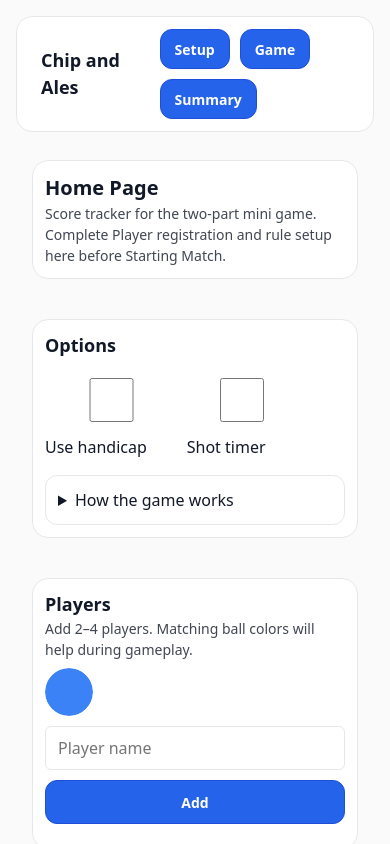
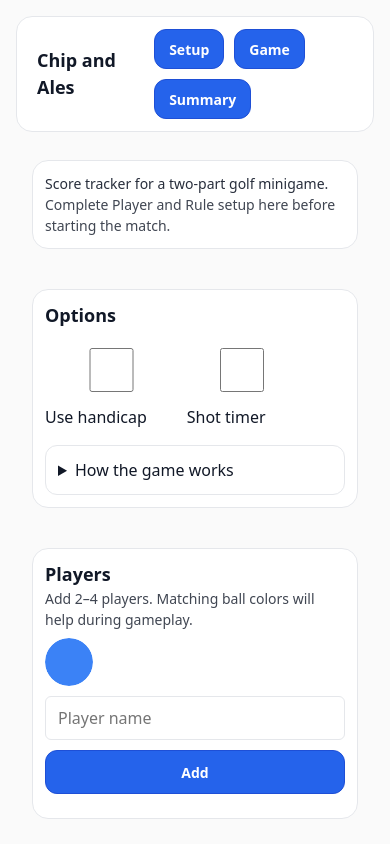
Before and after one commit to SakamotoWebDev/chip-and-ales, a React (Vite) app: page / in a window 390 px wide. Built offline with nearby package versions, Linux system fonts and the light colour scheme.

Commit message:
optimized page navigation bar for mobile viewing

```diff
--- a/src/app/App.tsx
+++ b/src/app/App.tsx
@@ -28,9 +28,9 @@ export default function App() {
     <ThemeProvider>
       <BrowserRouter basename={import.meta.env.BASE_URL}>
         <div className="p-4 space-y-3">
-          <header className="font-semibold flex flex-wrap sm:flex-nowrap items-center justify-between gap-3 rounded-2xl border p-3">
+          <header className="font-semibold flex sm:flex-row items-center justify-between gap-3 rounded-2xl border p-3">
             <div
-              className="px-3 mx-auto text-lg font-semibold">
+              className="px-2 mx-auto text-lg font-semibold">
               Chip and Ales
             </div>
 
--- a/src/pages/homePage.tsx
+++ b/src/pages/homePage.tsx
@@ -48,11 +48,10 @@ export default function HomePage() {
 
   return (
     <div className="max-w-4xl mx-auto space-y-10 p-4">
-      <header className="flex flex-wrap sm:flex-nowrap items-start justify-between gap-4 rounded-2xl border p-3">
+      <header className="flex flex-wrap items-start justify-between gap-4 rounded-2xl border p-3">
   <div className="flex-1 pr-6 min-w-[260px]">
-    <div className="text-xl font-semibold">Home Page</div>
-    <div className="text-sm opacity-80">Score tracker for the two-part mini game.</div>
-    <div className="text-sm opacity-80">Complete Player registration and rule setup here before Starting Match.</div>
+    <div className="text-sm opacity-90">Score tracker for a two-part golf minigame.</div>
+    <div className="text-sm opacity-80">Complete Player and Rule setup here before starting the match.</div>
   </div>
   <div className="shrink-0" />
 </header>
--- a/src/styles/index.css
+++ b/src/styles/index.css
@@ -366,10 +366,12 @@ textarea:focus-visible{
 .text-sm{ font-size:14px; }
 .text-lg{ font-size:18px; }
 .text-xl{ font-size:20px; }
+.font-light{ font-weight:400}
 .font-medium{ font-weight:500; }
-.font-semibold{ font-weight:600; }
+.font-semibold{ font-weight:650; }
 .opacity-70{ opacity:.7; }
 .opacity-80{ opacity:.8; }
+.opacity-90{ opacity:.9; }
 .text-right{ text-align:right; }
 .list-decimal{ list-style:decimal; }
 .pl-5{ padding-left:1.25rem; }
```
